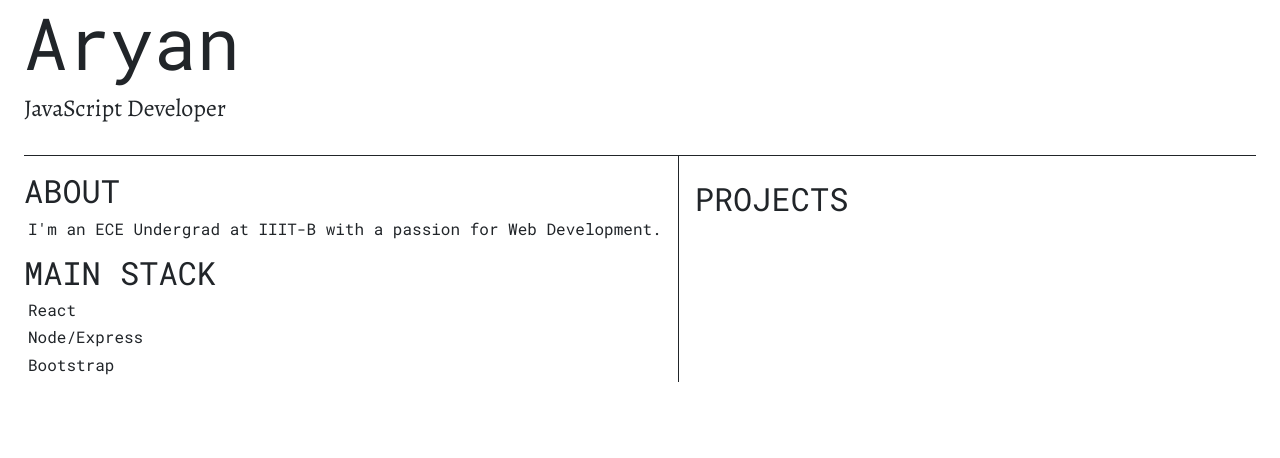
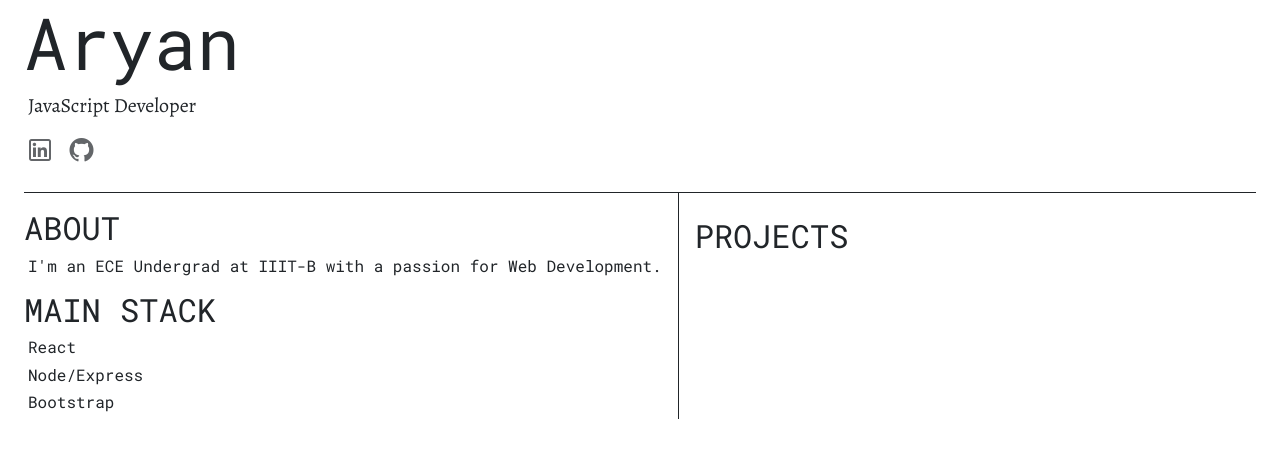
Before and after one commit to aaryan-singh/portfolio-website, a plain HTML site: page index.html in a window 1280 px wide. Drawn offline with nearby package versions, Linux system fonts and the light colour scheme.

Commit message:
Basic structure and styling

```diff
--- a/index.html
+++ b/index.html
@@ -12,11 +12,16 @@
     />
     <link href="https://fonts.googleapis.com/css?family=Alegreya|Roboto+Mono&display=swap" rel="stylesheet">
     <link rel="stylesheet" href="styles.css" />
+    <link rel="stylesheet" href="https://maxst.icons8.com/vue-static/landings/line-awesome/line-awesome/1.3.0/css/line-awesome.min.css">
   </head>
   <body>
     <header class="header mx-4 pb-4">
       <h1 class="display-3">Aryan</h1>
-      <h4 class="js-dev">JavaScript Developer</h4>
+      <h5 class="js-dev ml-1">JavaScript Developer</h5>
+      <div class="socials mt-3">
+        <a href=""><i class="lab la-linkedin la-2x"></i></a>
+        <a href=""><i class="lab la-github la-2x"></i></a>
+      </div>
     </header>
     <main class="mx-4 main-con">
       <div class="about-con pr-3">
--- a/styles.css
+++ b/styles.css
@@ -22,3 +22,13 @@ body {
 .js-dev {
   font-family: "Alegreya", serif;
 }
+
+.lab {
+  color: #636669;
+  text-decoration: none;
+}
+
+.lab:hover {
+  color: #212529;
+  text-decoration: none;
+}
```
